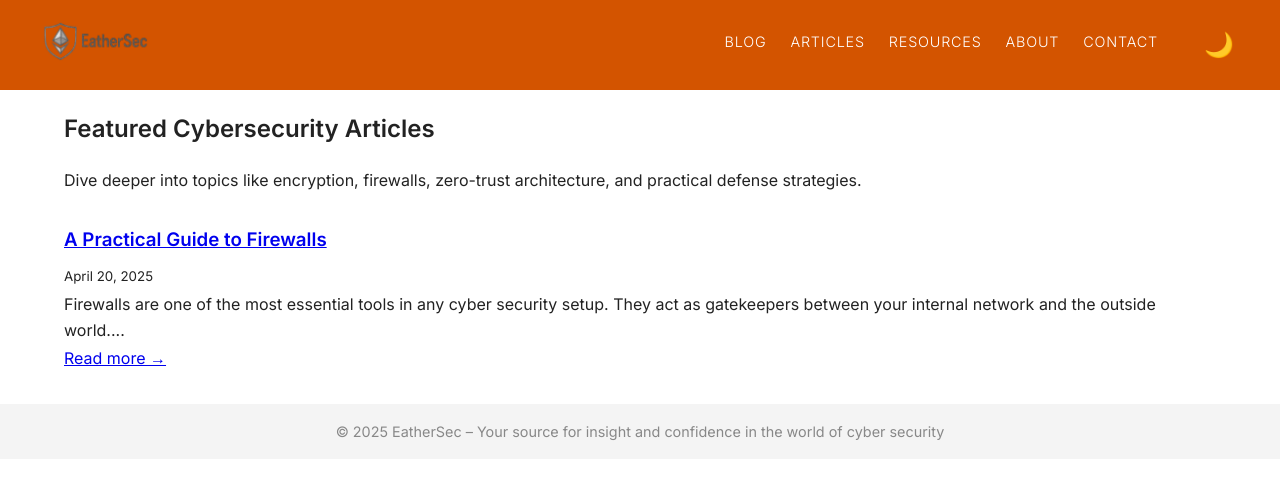
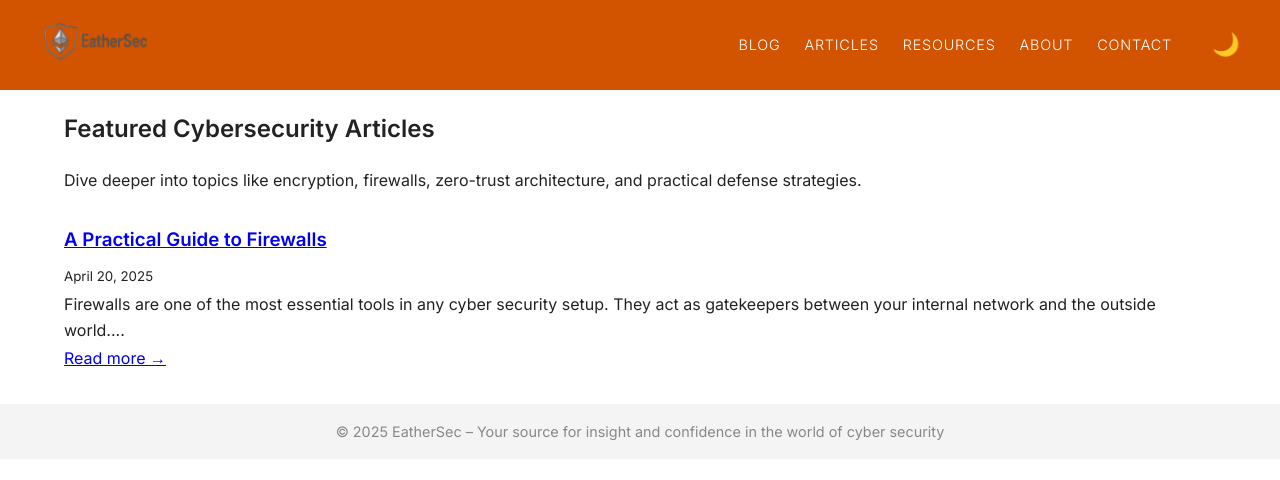
Before and after one commit to espenssk/blogpage, a Jekyll site: the page built from articles.md, in a window 1280 px wide. Shown: the top 480 px of the page. Built offline with Jekyll 4.4.1, drawn with Linux system fonts in a browser that asks for light colours.

Commit message:
Update style.css

```diff
--- a/assets/css/style.css
+++ b/assets/css/style.css
@@ -225,3 +225,25 @@ body.dark-mode footer {
   background-color: #1f1f1f;
   color: #aaa;
 }
+
+.theme-toggle {
+  background: none;
+  border: none;
+  color: white;
+  font-size: 1.5rem;
+  cursor: pointer;
+  margin-left: auto;
+}
+
+nav .theme-toggle {
+  margin-left: 1rem;
+  padding: 0;
+  font-size: 1.4rem;
+  line-height: 1;
+  color: white;
+}
+
+/* Optional hover effect */
+.theme-toggle:hover {
+  color: #ffa726;
+}
```
